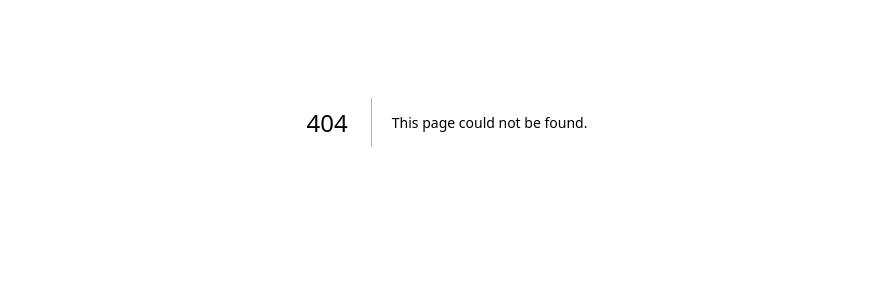
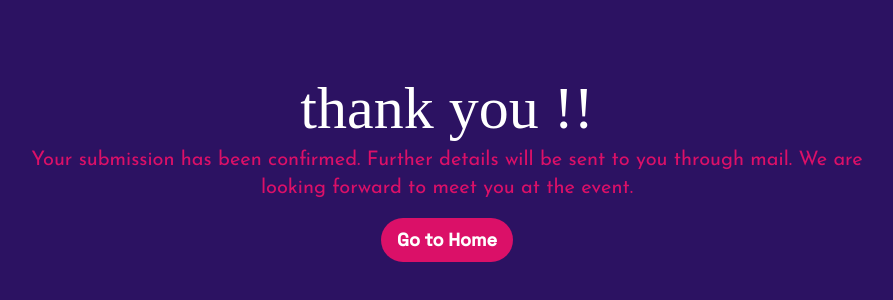
Before and after one commit to PughalBot/tedx, a Next.js app: page /success in a window 1280 px wide. Before the commit this address had no page. Shown: the part 278-578 px from the top of the page, without its empty margins (193-1086 px from the left). Built offline with nearby package versions, Linux system fonts and the light colour scheme; a web font is replaced by a local one.

Commit message:
form and rsvp complete works done

```diff
--- a/src/pages/form.js
+++ b/src/pages/form.js
@@ -1,13 +1,50 @@
 import { useState } from "react";
+import Head from "next/head";
 import { motion } from "framer-motion";
 
 function FormPage() {
+  const [submitted, setSubmitted] = useState(false);
+
+  const handleFormSubmit = () => {
+    setSubmitted(true);
+  };
+
+  const handleIframeLoad = () => {
+    if (submitted) {
+      window.location.href = '/success';
+    }
+  };
+
+
   return (
     <>
+    <Head>
+        <meta name="description" content="TEDxSriSairamEngineeringCollege is a local manifestation of the TEDx movement, driven by a passionate and dynamic team of students, faculty members, and staff at Sri Sairam Engineering College. Our mission is to amplify the voice of innovative thinkers and creative minds within our community. We believe that ideas have the power to shape the world, and our event serves as a platform for these ideas to flourish."/>
+        <meta name='viewport' content='width=device-width, initial-scale=1' />
+        <meta property='og:image' content="/x.png"/>
+        <link rel='icon' href='/x.png' />
+        <title>TedxSriSairamEngineeringCollege</title>
+    </Head>
     <div className="w-screen h-screen bg-[#2c1262] flex justify-center items-center">
     <img src="/x.png" alt="Logo" className=" opacity-75 md:h-full absolute w-auto" />
     <div className="p-4 bg-white w-11/12 bg-opacity-80 md:w-96 mx-auto shadow-3xl rounded-lg z-10 required">
-      <form action="https://docs.google.com/forms/d/e/1FAIpQLScTAT3t-z4a_spCLHZjQnjBf1_4wYdCK-XYKcwF7xmCfKfG9A/formResponse" >
+    <script type="text/javascript">
+        {`
+          var submitted = ${submitted.toString()};
+        `}
+      </script>
+      <iframe
+        name="hiddenConfirm"
+        id="hiddenConfirm"
+        style={{ display: 'none' }}
+        onLoad={handleIframeLoad}
+      />
+      <form
+        action="https://docs.google.com/forms/d/e/1FAIpQLScTAT3t-z4a_spCLHZjQnjBf1_4wYdCK-XYKcwF7xmCfKfG9A/formResponse"
+        method="post"
+        target="hiddenConfirm"
+        onSubmit={handleFormSubmit}
+      >
         <div className="flex justify-center">
           <img src="/x.png" alt="Logo" className="h-16  w-auto" />
         </div>
--- /dev/null
+++ b/src/pages/success.js
@@ -0,0 +1,61 @@
+import { motion } from "framer-motion";
+import Head from "next/head";
+import Link from "next/link";
+import { useEffect, useState } from "react";
+
+const Success = () => {
+  const [isBlinking, setIsBlinking] = useState(true);
+
+  useEffect(() => {
+    const intervalId = setInterval(() => {
+      setIsBlinking(prev => !prev);
+    }, 150);  // 500 ms interval for blinking
+
+    return () => clearInterval(intervalId);  // Clear interval on component unmount
+  }, []);
+
+  const textAppearance = {
+    initial: { opacity: 0, y: 20 },
+    animate: { opacity: 1, y: 0, transition: { duration: 0.5, delay: .15 } }
+  };
+
+  return (
+    <>
+      <Head>
+        <meta name="description" content="TEDxSriSairamEngineeringCollege is a local manifestation of the TEDx movement, driven by a passionate and dynamic team of students, faculty members, and staff at Sri Sairam Engineering College. Our mission is to amplify the voice of innovative thinkers and creative minds within our community. We believe that ideas have the power to shape the world, and our event serves as a platform for these ideas to flourish."/>
+        <meta name='viewport' content='width=device-width, initial-scale=1' />
+        <meta property='og:image' content="/x.png"/>
+        <link rel='icon' href='/x.png' />
+        <title>TedxSriSairamEngineeringCollege</title>
+      </Head>
+      <motion.section
+        initial="initial"
+        animate="animate"
+        className="h-screen bg-[#2c1262] flex flex-col pt-16 md:pt-24 justify-center items-center"
+      >
+        <motion.h1
+          className="font-hj text-5xl md:text-6xl font-medium text-white"
+
+          style={{ opacity: isBlinking ? 1 : 0 }}
+        >
+          thank you !!
+        </motion.h1>
+        <motion.p
+          className="font-js text-[#db1068] text-xs md:text-xl text-center w-11/12 md:w-4/6 pt-2 pb-4"
+          {...textAppearance}
+        >
+          Your submission has been confirmed. Further details will be sent to you through mail. We are looking forward to meet you at the event.
+        </motion.p>
+        <motion.div {...textAppearance}>
+          <Link href="/">
+            <button className="px-4 py-2 bg-[#db1068] text-center rounded-full font-bold text-lg text-white font-sg">
+              Go to Home
+            </button>
+          </Link>
+        </motion.div>
+      </motion.section>
+    </>
+  );
+};
+
+export default Success;
--- a/src/pages/sucess.js
+++ /dev/null
@@ -1,7 +0,0 @@
-import React from 'react'
-
-export default function sucess() {
-  return (
-    <div>sucess</div>
-  )
-}
```
Also changed, not shown: package.json (+11 -2 lines), 1 other file (tests, documents, lock files or other folders).
